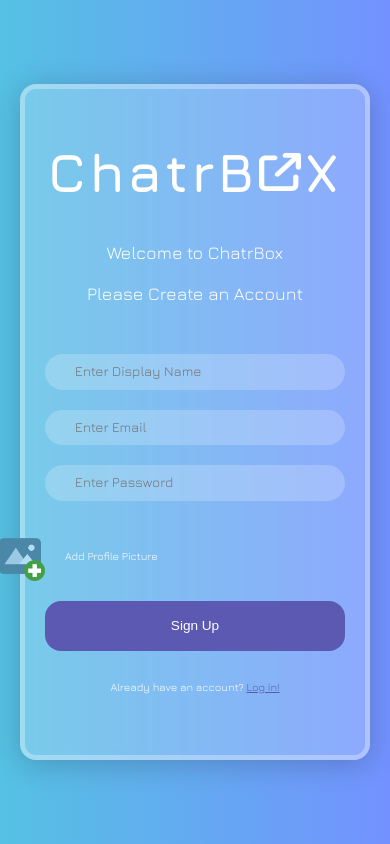
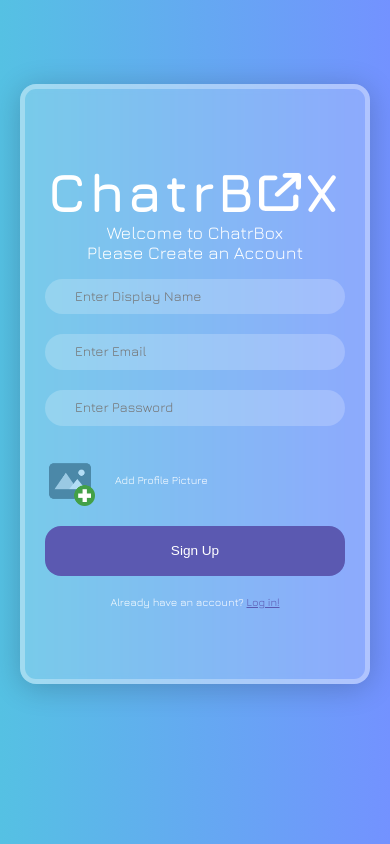
Before and after one commit to Maktastix/chatrbox_react_app, a React (Create React App) app: page /Registration in a window 390 px wide. Built offline with nearby package versions, Linux system fonts and the light colour scheme; no server answers.

Commit message:
Fixed viewheight issues, added name stamps under messages

```diff
--- a/src/Components/Message.js
+++ b/src/Components/Message.js
@@ -14,6 +14,13 @@ const Message = ({message}) => {
         ref.current?.scrollIntoView( {behaviour: "smooth" });
     }, [message]);
 
+    const showName = () => {
+        if (message.senderId === currentUser.uid){
+            return currentUser.displayName;
+        } else {
+            return data.user.displayName;
+        }
+    }
 
     return (
         <>
@@ -30,6 +37,7 @@ const Message = ({message}) => {
                         }
                         alt=""
                     />
+                    <span>{showName()}</span>
                 </div>
                 <div className="message_content">
                     <p>{message.text}</p>
--- a/src/Components/NavBar.js
+++ b/src/Components/NavBar.js
@@ -1,10 +1,10 @@
 import { useContext } from 'react';
 import { signOut } from 'firebase/auth';
 import { Authentication } from '../Firebase';
-import { AuthContext } from '../Context/AuthContext';
 
 import { FontAwesomeIcon } from "@fortawesome/react-fontawesome";
 import { faArrowUpRightFromSquare } from '@fortawesome/free-solid-svg-icons';
+import { ChatContext } from '../Context/ChatContext';
 
 const NavBar = () => {
 
@@ -12,15 +12,14 @@ const NavBar = () => {
         signOut(Authentication);
     }
 
-    const currentUser = useContext(AuthContext);
+    const { data } = useContext(ChatContext);
 
     return (
         <>
             <div className="nav_bar">
                 <h1 name="ChatrBox" type="logo">ChatrB<FontAwesomeIcon icon={faArrowUpRightFromSquare} />X</h1>
+                <span className="selected_user">{data.user.displayName}</span>
                 <div className="account">
-                    <img src={currentUser.photoURL} alt="" />
-                    <span>{currentUser.displayName}</span>
                     <button onClick={handleLogout}>Log Out</button>
                 </div>
             </div>
--- a/src/Context/AuthContext.js
+++ b/src/Context/AuthContext.js
@@ -6,7 +6,7 @@ import { Authentication } from '../Firebase';
 
 export const AuthContext = createContext();
 export const AuthContextProvider = ({children}) => {
-    const [currentUser, setCurrentUser] = useState({})
+    const [currentUser, setCurrentUser] = useState({});
 
     useEffect(() => {
         const unsub = onAuthStateChanged(Authentication, (user)=> {
--- a/src/Pages/Chat.js
+++ b/src/Pages/Chat.js
@@ -8,7 +8,7 @@ const Chat = () => {
 
     return(
         <>
-            <section className="chat_card">
+            <section className="chat_card wrapper">
                 <div className="navbar_container">
                     <NavBar />
                 </div>
--- a/src/Pages/Error.js
+++ b/src/Pages/Error.js
@@ -2,13 +2,15 @@ import { Link } from 'react-router-dom'
 
 const Error = () => {
     return (
-        <div className="error_page">
+        <>
+            <div className="error_page wrapper">
                 <h1>404!</h1>
                 <p>You may have jumped out the box unknowingly, as this page does not exist...</p>
                 <Link to={`/`}>
                     <h2>Back</h2>
                 </Link>
             </div>
+        </>
     )
 }
 
--- a/src/Pages/Login.js
+++ b/src/Pages/Login.js
@@ -26,7 +26,7 @@ const Login = () => {
 
     return (
         <>
-            <section className="login_card">
+            <section className="login_card wrapper">
                 <div className="login_container">
                     <h1 name="ChatrBox" type="logo">ChatrB<FontAwesomeIcon icon={faArrowUpRightFromSquare} bounce />X</h1>
                     <p>Welcome to ChatrBox</p>
--- a/src/Pages/Registration.js
+++ b/src/Pages/Registration.js
@@ -58,11 +58,11 @@ const Registration = () => {
 
     return(
         <>
-            <section className="registration_card">
+            <section className="registration_card wrapper">
                 <div className="registration_container">
                     <h1 name="ChatrBox" type="logo">ChatrB<FontAwesomeIcon icon={faArrowUpRightFromSquare} bounce />X</h1>
-                    <p>Welcome to ChatrBox</p>
-                    <p>Please Create an Account</p>
+                    <p className="minimize">Welcome to ChatrBox</p>
+                    <p className="minimize">Please Create an Account</p>
                     <form onSubmit={handleSubmit} action="submit" className="registration_form">
                         <div className="form_input">
                             <label htmlFor="name"></label>
@@ -89,7 +89,7 @@ const Registration = () => {
                         {loading && "Uploading image..."}
                     </form>
                     {error && <span>Something went wrong...</span>}
-                    <p>Already have an account? <Link to="/Login">Log in!</Link></p>
+                    <p className="minimize">Already have an account? <Link to="/Login">Log in!</Link></p>
                 </div>
             </section>
         </>
--- a/src/styles/partials/_base.scss
+++ b/src/styles/partials/_base.scss
@@ -6,3 +6,7 @@ body{
     background: linear-gradient(90deg, $primary_color 0%, $secondary_color 100%);
     color: #ffffff;
 }
+
+.wrapper{
+    max-width: 1400px;
+}
--- a/src/styles/partials/_chat.scss
+++ b/src/styles/partials/_chat.scss
@@ -14,7 +14,6 @@
     display: flex;
     flex-direction: column;
     width: 90%;
-    max-width: 1400px;
     height: 90vh;
     margin: 0 auto;
     margin-top: 5vh;
@@ -91,17 +90,22 @@
     display: flex;
     justify-content: space-between;
 
+    span{
+        display: flex;
+        align-items: center;
+    }
+
     .account{
         display: flex;
         align-items: center;
 
         img{
-            background-color: #ffffff;
-            height: 30px;
-            width: 30px;
+            background-color: $octonary_color;
+            height: 50px;
+            width: 50px;
             border-radius: 50%;
             object-fit: cover;
-            margin-right: 10px;
+            // margin-right: 10px;
         }
 
         button{
@@ -140,6 +144,12 @@
         flex-direction: column;
         font-weight: $font_weight_thin;
         font-size: 0.7rem;
+        align-items: center;
+        width: 70px;
+
+        span{
+            text-align: center;
+        }
 
 
         img{
@@ -151,7 +161,7 @@
     }
 
     .message_content{
-        max-width: 80%;
+        max-width: calc(100% - 100px);
         display: flex;
         flex-direction: column;
         gap: 10px;
@@ -262,6 +272,7 @@
 
         .user_info{
             font-weight: $font_weight_regular;
+            width: calc(100% - 60px);
 
             .chat_content p{
                 font-size: 0.7rem;
--- a/src/styles/partials/_media.scss
+++ b/src/styles/partials/_media.scss
@@ -37,6 +37,7 @@
             input[type="text"],
             input[type="email"],
             input[type="password"],
+            .form_file,
             button{
                 width: 300px;
 
--- a/src/styles/partials/_registration_login.scss
+++ b/src/styles/partials/_registration_login.scss
@@ -13,9 +13,8 @@
     display: flex;
     justify-content: center;
     width: 600px;
-    height: 80vh;
-    margin: 0 auto;
-    margin-top: 10vh;
+    height: 600px;
+    margin: 10vh auto;
 
     .registration_container,
     .login_container{
@@ -26,7 +25,7 @@
         align-items: center;
 
         h1{
-            margin: 0 0 30px 0;
+            margin: 0;
         }
 
         svg{
@@ -47,6 +46,10 @@
         span{
             margin: 10px 0;
         }
+
+        .minimize{
+            margin: 0;
+        }
     }
 }
 
@@ -55,7 +58,7 @@
     display:flex;
     flex-direction: column;
     align-items: center;
-    margin-top: 30px;
+    margin-top: 5px;
 
     .form_input{
         margin: 10px;
```
Lines whose indentation alone changed are shown as unchanged.
